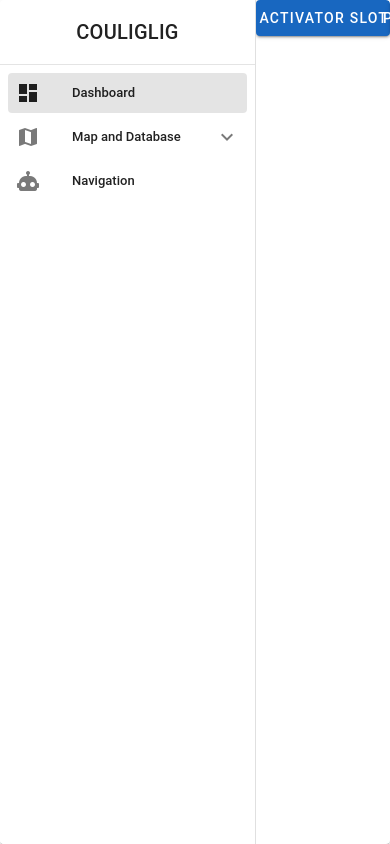
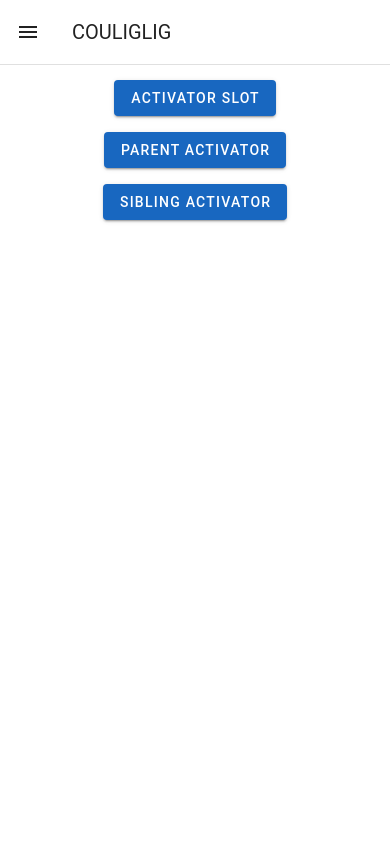
Before and after one commit to KarlBorromeo/couliglig_web, a Nuxt app: page /dashboard in a window 390 px wide. Built offline with nearby package versions, Linux system fonts and the light colour scheme.

Commit message:
feat: enhance layout and responsiveness for main components and pages

```diff
--- a/layouts/default.vue
+++ b/layouts/default.vue
@@ -1,8 +1,15 @@
 <template>
-    <v-card>
   <v-layout>
+    <!-- App bar: shows a hamburger toggle on small screens -->
+    <v-app-bar v-if="mobile" flat border="b">
+      <v-app-bar-nav-icon @click="drawer = !drawer" />
+      <v-app-bar-title>COULIGLIG</v-app-bar-title>
+    </v-app-bar>
+
     <v-navigation-drawer
-            permanent
+      v-model="drawer"
+      :permanent="!mobile"
+      :temporary="mobile"
     >
       <v-list>
         <v-card-title class="text-center">COULIGLIG</v-card-title>
@@ -27,9 +34,27 @@
       </v-list>
     </v-navigation-drawer>
 
-        <v-main style="height: 100vh">
+    <v-main class="main-content">
       <NuxtPage />
     </v-main>
   </v-layout>
-</v-card>
 </template>
+
+<script setup>
+import { useDisplay } from 'vuetify'
+
+const { mobile } = useDisplay()
+
+// Drawer is open by default on desktop, closed on mobile.
+const drawer = ref(!mobile.value)
+
+watch(mobile, (isMobile) => {
+  drawer.value = !isMobile
+})
+</script>
+
+<style scoped>
+.main-content {
+  min-height: 100vh;
+}
+</style>
--- a/pages/dashboard.vue
+++ b/pages/dashboard.vue
@@ -1,5 +1,5 @@
 <template>
-  <div class="d-flex justify-space-around">
+  <div class="d-flex flex-wrap justify-space-around ga-4 pa-4">
     <v-menu>
       <template v-slot:activator="{ props }">
         <v-btn
--- a/pages/map.vue
+++ b/pages/map.vue
@@ -1,8 +1,8 @@
 <template>
-  <div>
+  <v-container>
     <h1>Map Page</h1>
     <p>This is the map page content.</p>
-  </div>
+  </v-container>
 </template>
 
 <script lang="ts">
--- a/pages/navigation.vue
+++ b/pages/navigation.vue
@@ -1,7 +1,7 @@
 <template>
-  <div>
+  <v-container>
     <h1>Navigation</h1>
-  </div>
+  </v-container>
 </template>
 
 <script lang="ts">
```
Lines whose indentation alone changed are shown as unchanged.
